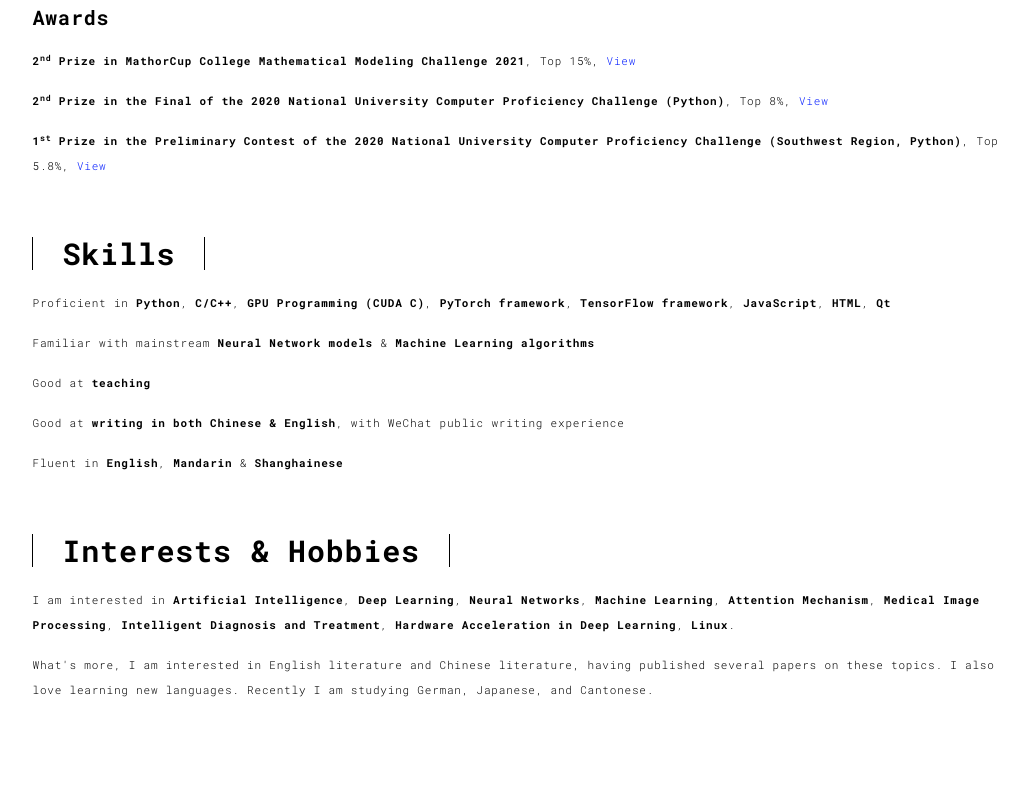
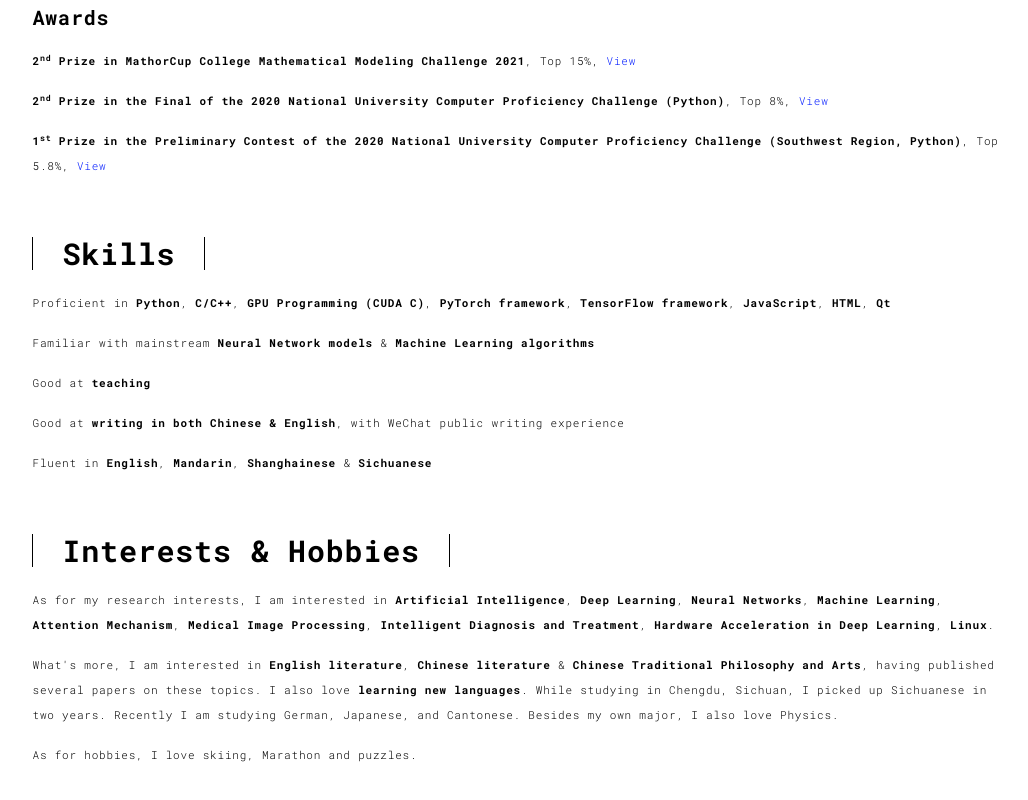
Before and after one commit to XuChentianye/XuChentianye.github.io, a plain HTML site: page about.html in a window 1280 px wide. Shown: the part 2821-3621 px from the top of the page, without its empty margins (120-1148 px from the left). Drawn offline with Linux system fonts and the light colour scheme.

Commit message:
Update about.html

```diff
--- a/about.html
+++ b/about.html
@@ -131,11 +131,11 @@
 			  	  Good at <b>writing in both Chinese & English</b>, with WeChat public writing experience
 			  </p>
 			  <p>
-				  Fluent in <b>English</b>, <b>Mandarin</b> & <b>Shanghainese</b>
+				  Fluent in <b>English</b>, <b>Mandarin</b>, <b>Shanghainese</b> & <b>Sichuanese</b>
 			  </p>
 
 			  <br/><h2>Interests & Hobbies</h2><br/>
-			  <p>I am interested in
+			  <p>As for my research interests, I am interested in
 			  <b>Artificial Intelligence</b>,
 			  <b>Deep Learning</b>,
 			  <b>Neural Networks</b>,
@@ -146,7 +146,9 @@
 			  <b>Hardware Acceleration in Deep Learning</b>,
 			  <b>Linux</b>.</p>
 
-			  <p>What's more, I am interested in English literature and Chinese literature, having published several papers on these topics. I also love learning new languages. Recently I am studying German, Japanese, and Cantonese.</p>
+			  <p>What's more, I am interested in <b>English literature</b>, <b>Chinese literature</b> & <b>Chinese Traditional Philosophy and Arts</b>, having published several papers on these topics. I also love <b>learning new languages</b>. While studying in Chengdu, Sichuan, I picked up Sichuanese in two years. Recently I am studying German, Japanese, and Cantonese. Besides my own major, I also love Physics.</p>
+
+			  <p>As for hobbies, I love skiing, Marathon and puzzles.</p>
 
               </div>
             </div>
```
